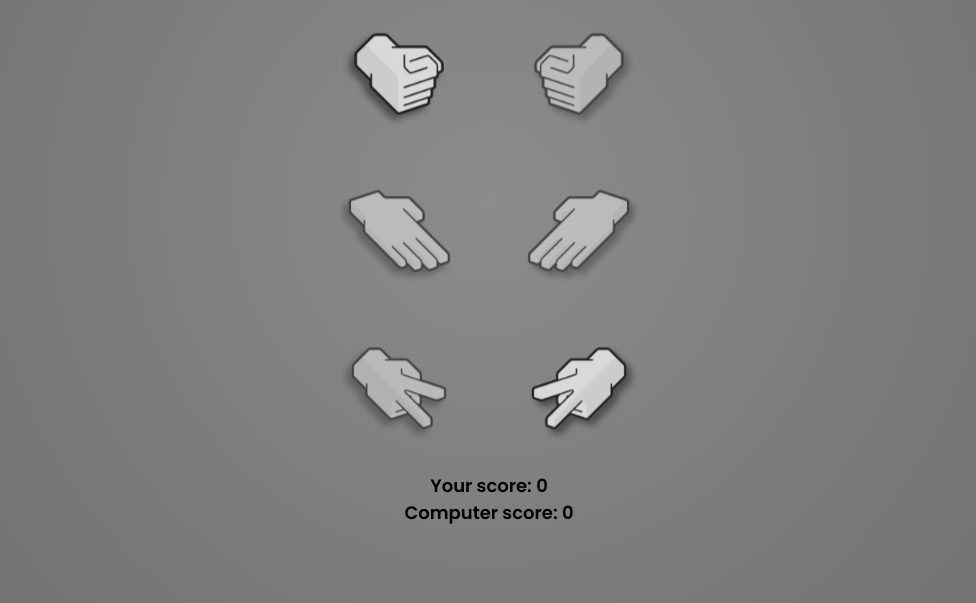
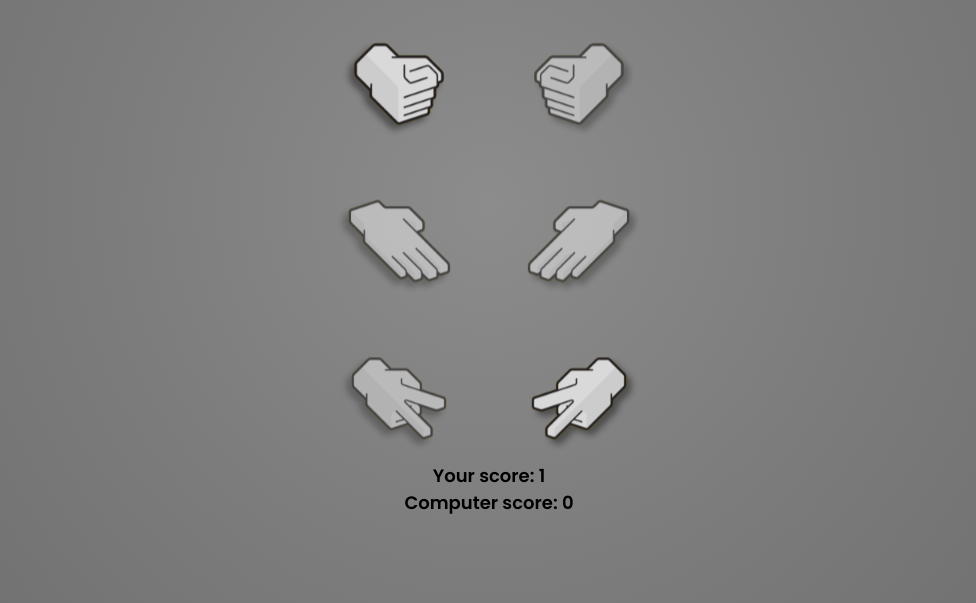
Before and after one commit to thiago-weslley/DevJokenpo, a plain HTML site: page index.html in a window 1280 px wide. Both pictures are taken after a click on the element 550 px from the left and 271 px from the top of the page. Shown: the part 197-800 px from the top of the page, without its empty margins (151-1127 px from the left). Drawn offline with Linux system fonts and the light colour scheme.

Commit message:
feat: Implementa script para funcionamento do jogo

```diff
--- a/assets/js/script.js
+++ b/assets/js/script.js
@@ -13,9 +13,29 @@ playerOptionsList.forEach(option => {
 
         option.setAttribute('data-selected', true)
 
-        enemyIa()
+        const optionPlayer = option.getAttribute('data-value')
+        const optionIa = enemyIa()
+
+        result(optionPlayer, optionIa)
     })
 })
+
+const enemyIa = () => {
+    clearSelectedOption(enemyOptionsList)
+
+    const optionIa = Math.floor(Math.random() * enemyOptionsList.length)
+    const optionIaSelected = enemyOptionsList[optionIa]
+
+    optionIaSelected.style.opacity = '1'
+    optionIaSelected.setAttribute('data-selected', 'true')
+
+    optionIaSelected.classList.add('animate')
+    setTimeout(() => {
+        optionIaSelected.classList.remove('animate')
+    }, 600)
+
+    return optionIaSelected.getAttribute('data-value')
+}
 
 const clearSelectedOption = (array) => {
     array.forEach(element => {
@@ -24,16 +44,24 @@ const clearSelectedOption = (array) => {
     })
 }
 
-const enemyIa = () => {
-    clearSelectedOption(enemyOptionsList)
+const result = (optionPlayer, optionIa) => {
+    const playerScoreText = document.querySelector('.your-score')
+    const computerScoreText = document.querySelector('.computer-score')
+    let playerScore = parseInt(playerScoreText.innerHTML)
+    let computerScore = parseInt(computerScoreText.innerHTML)
 
-    const optionIa = Math.floor(Math.random() * enemyOptionsList.length)
-    const optionIaSelected = enemyOptionsList[optionIa]
-
-    optionIaSelected.classList.add('animate')
-    setTimeout(() => {
-        optionIaSelected.classList.remove('animate')
-    }, 600)
-
-    optionIaSelected.style.opacity = '1'
+    if ((optionPlayer === 'stone' && optionIa === 'paper') ||
+        (optionPlayer === 'paper' && optionIa === 'scissor') ||
+        (optionPlayer === 'scissor' && optionIa === 'stone')
+    ) {
+        computerScore++
+        computerScoreText.innerHTML = computerScore
+    } else if (
+        (optionPlayer === 'stone' && optionIa === 'scissor') ||
+        (optionPlayer === 'paper' && optionIa === 'stone') ||
+        (optionPlayer === 'scissor' && optionIa === 'paper')
+    ) {
+        playerScore++
+        playerScoreText.innerHTML = playerScore
+    }
 }
--- a/index.html
+++ b/index.html
@@ -39,8 +39,8 @@
             </div>
         </div>
 
-        <p class="your-score">Your score: <span>0</span></p>
-        <p class="computer-score">Computer score: <span>0</span></p>
+        <p>Your score: <span class="your-score">0</span></p>
+        <p>Computer score: <span class="computer-score">0</span></p>
     </div>
     <script src="./assets/js/script.js"></script>
 </body>
```
